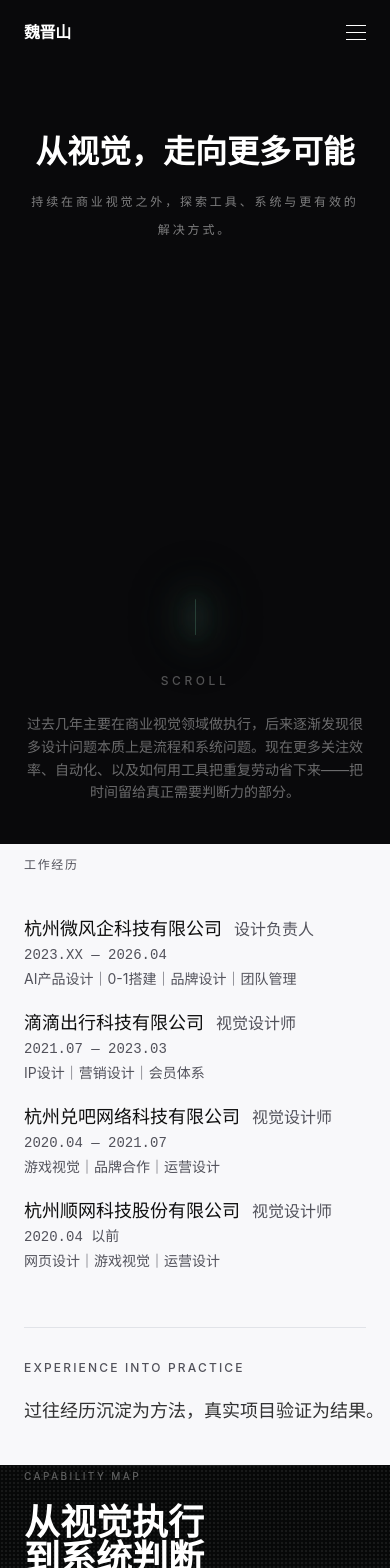
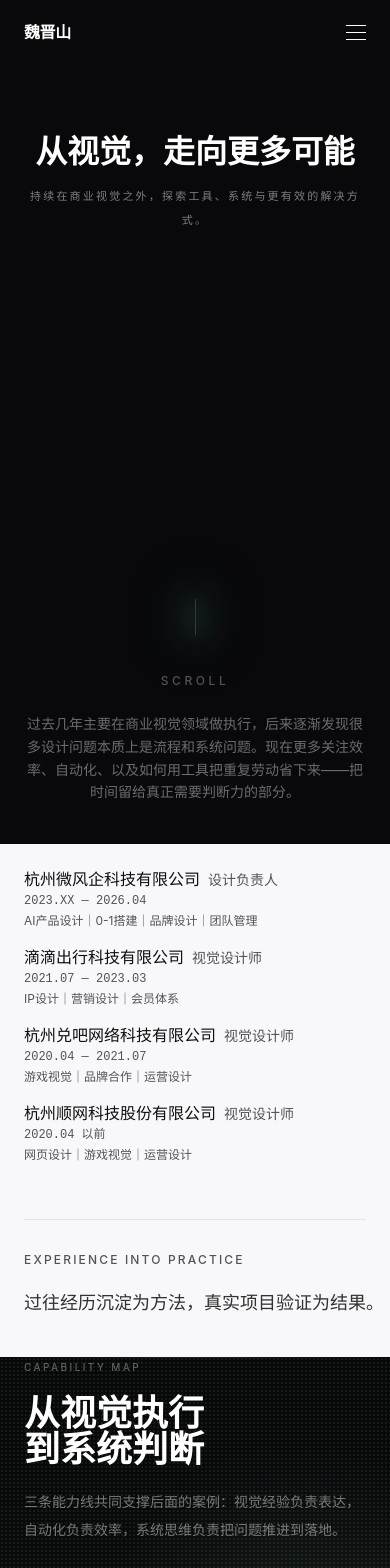
Before and after one commit to weijinshan97-design/weijinshan, a Next.js app: page / in a window 390 px wide. Shown: the top 1568 px of the page. Built offline with nearby package versions, Linux system fonts and the light colour scheme; a web font is replaced by a local one.

Commit message:
优化移动端显示：Hero标题、工作经历、Contact底部标题、案例卡片高度

```diff
--- a/src/components/sections/Contact.tsx
+++ b/src/components/sections/Contact.tsx
@@ -126,7 +126,7 @@ export function Contact() {
             viewport={{ once: false, margin: "0px 0px -80px 0px" }}
             transition={{ duration: 0.8, ease: [0.25, 0.1, 0.25, 1] }}
             style={{ transformOrigin: "top" }}
-            className="absolute bottom-0 left-0 right-0 z-10 text-center font-serif text-5xl sm:text-6xl md:text-7xl lg:text-8xl xl:text-8xl font-bold leading-[1.02] tracking-normal text-white whitespace-nowrap italic"
+            className="absolute bottom-0 left-0 right-0 z-10 text-center font-serif text-[2rem] sm:text-5xl md:text-7xl lg:text-8xl xl:text-8xl font-bold leading-[1.02] tracking-normal text-white whitespace-nowrap italic"
           >
             DESIGN BEYOND VISUALS
           </motion.h2>
--- a/src/components/sections/Hero.tsx
+++ b/src/components/sections/Hero.tsx
@@ -74,7 +74,7 @@ export function Hero() {
               initial={{ opacity: 0, y: 12 }}
               animate={entered ? { opacity: 1, y: 0 } : {}}
               transition={{ duration: 0.8, ease: [0.25, 0.1, 0.25, 1] }}
-              className="whitespace-nowrap text-center font-serif text-[clamp(1.9rem,8.2vw,8.25rem)] font-bold leading-[1.02] tracking-normal"
+              className="whitespace-nowrap text-center font-serif text-[clamp(1.6rem,8.2vw,8.25rem)] font-bold leading-[1.02] tracking-normal"
             >
               {siteConfig.titleZh}
             </motion.h1>
@@ -84,7 +84,7 @@ export function Hero() {
             initial={{ opacity: 0, y: 10 }}
             animate={entered ? { opacity: 1, y: 0 } : {}}
             transition={{ duration: 0.7, delay: 0.3, ease: [0.25, 0.1, 0.25, 1] }}
-            className="mx-auto mt-5 md:mt-7 w-full max-w-[min(88vw,760px)] text-center text-xs sm:text-sm md:text-base font-normal tracking-[0.24em] md:tracking-[0.32em] leading-7 md:leading-8"
+            className="mx-auto mt-4 md:mt-7 w-full max-w-[min(92vw,760px)] text-center text-[11px] sm:text-sm md:text-base font-normal tracking-[0.2em] md:tracking-[0.32em] leading-6 md:leading-8"
           >
             持续在商业视觉之外，探索工具、系统与更有效的解决方式。
           </motion.p>
@@ -135,7 +135,7 @@ export function Hero() {
             </p>
           </div>
 
-          <div className="mt-20 relative">
+          <div className="mt-12 md:mt-20 relative">
             {/* Decorative English title */}
             <div
               className={`hidden lg:block absolute right-0 bottom-0 pointer-events-none transition-opacity duration-500 ${
@@ -162,18 +162,18 @@ export function Hero() {
             </div>
 
             <div className="text-left max-w-[720px]">
-              <div className="mb-10">
+              <div className="mb-6 md:mb-10">
                 <span className="text-xs tracking-[0.14em] uppercase text-muted font-medium">
                   工作经历
                 </span>
               </div>
               <div className="relative">
                 <div className="absolute left-[8px] top-2 bottom-2 w-px bg-border-light hidden sm:block" />
-                <div className="space-y-5">
+                <div className="space-y-4 md:space-y-5">
                 {aboutData.experience.map((exp, i) => (
                   <div
                     key={i}
-                    className="flex gap-5 group cursor-default"
+                    className="flex gap-3 md:gap-5 group cursor-default"
                     onMouseEnter={() => setHoveredExp(i)}
                     onMouseLeave={() => setHoveredExp(null)}
                   >
@@ -187,18 +187,18 @@ export function Hero() {
                       />
                     </div>
                     <div className="flex-1 min-w-0">
-                      <div className="flex items-baseline gap-3 flex-wrap">
-                        <span className="text-lg font-medium text-foreground">
+                      <div className="flex items-baseline gap-2 md:gap-3 flex-wrap">
+                        <span className="text-base md:text-lg font-medium text-foreground">
                           {exp.company}
                         </span>
-                        <span className="text-base text-muted">
+                        <span className="text-sm md:text-base text-muted">
                           {exp.role}
                         </span>
                       </div>
-                      <span className="block text-sm text-muted font-mono mt-0.5">
+                      <span className="block text-xs md:text-sm text-muted font-mono mt-0.5">
                         {exp.period}
                       </span>
-                      <span className="block text-sm text-muted mt-1">
+                      <span className="block text-xs md:text-sm text-muted mt-1">
                         {exp.tags}
                       </span>
 
@@ -212,28 +212,28 @@ export function Hero() {
                             className="overflow-hidden"
                           >
                             <div className="mt-4 pl-0 pb-2">
-                              <p className="text-sm tracking-[0.1em] text-muted font-medium mb-2">
+                              <p className="text-xs md:text-sm tracking-[0.1em] text-muted font-medium mb-2">
                                 工作内容
                               </p>
-                              <ul className="space-y-1.5">
+                              <ul className="space-y-1 md:space-y-1.5">
                                 {exp.detail.map((item, j) => (
                                   <li
                                     key={j}
-                                    className="text-base text-muted leading-relaxed flex gap-2"
+                                    className="text-sm md:text-base text-muted leading-relaxed flex gap-2"
                                   >
                                     <span className="text-muted-light shrink-0">·</span>
                                     <span>{item}</span>
                                   </li>
                                 ))}
                               </ul>
-                              <p className="text-sm tracking-[0.1em] text-muted font-medium mt-5 mb-2">
+                              <p className="text-xs md:text-sm tracking-[0.1em] text-muted font-medium mt-4 md:mt-5 mb-2">
                                 项目成果
                               </p>
-                              <ul className="space-y-1.5">
+                              <ul className="space-y-1 md:space-y-1.5">
                                 {exp.achievements.map((item, j) => (
                                   <li
                                     key={j}
-                                    className="text-base text-muted leading-relaxed"
+                                    className="text-sm md:text-base text-muted leading-relaxed"
                                   >
                                     {item}
                                   </li>
--- a/src/components/sections/SelectedWork.tsx
+++ b/src/components/sections/SelectedWork.tsx
@@ -21,8 +21,8 @@ function CreatorCaseCard({
   return (
     <Link href={`/work/${work.slug}`} className="group block h-full">
       <article
-        className={`relative flex h-full flex-col overflow-hidden rounded-[1.45rem] bg-[#202020] p-6 text-white shadow-[0_24px_70px_rgba(15,15,15,0.1)] transition-all duration-500 hover:-translate-y-1 hover:bg-[#1b1b1b] hover:shadow-[0_34px_100px_rgba(15,15,15,0.16)] md:p-8 ${
-          compact ? "min-h-[430px] lg:min-h-[500px]" : "min-h-[500px] md:min-h-[560px]"
+        className={`relative flex h-full flex-col overflow-hidden rounded-[1.45rem] bg-[#202020] p-5 text-white shadow-[0_24px_70px_rgba(15,15,15,0.1)] transition-all duration-500 hover:-translate-y-1 hover:bg-[#1b1b1b] hover:shadow-[0_34px_100px_rgba(15,15,15,0.16)] md:p-8 ${
+          compact ? "min-h-[380px] lg:min-h-[500px]" : "min-h-[420px] md:min-h-[560px]"
         }`}
       >
         <div className="pointer-events-none absolute inset-0 opacity-[0.035] [background-image:radial-gradient(rgba(255,255,255,0.85)_1px,transparent_1px)] [background-size:8px_8px]" />
@@ -60,7 +60,7 @@ function CreatorCaseCard({
             </span>
           </div>
 
-          <div className="mt-8 grid gap-3 text-sm font-light text-white/70 md:grid-cols-[1fr_auto] md:text-base">
+          <div className="mt-6 md:mt-8 grid gap-3 text-sm font-light text-white/70 md:grid-cols-[1fr_auto] md:text-base">
             <p className="min-w-0 truncate">{work.client}</p>
             <p className="shrink-0 text-white/70">{work.year}</p>
           </div>
```
